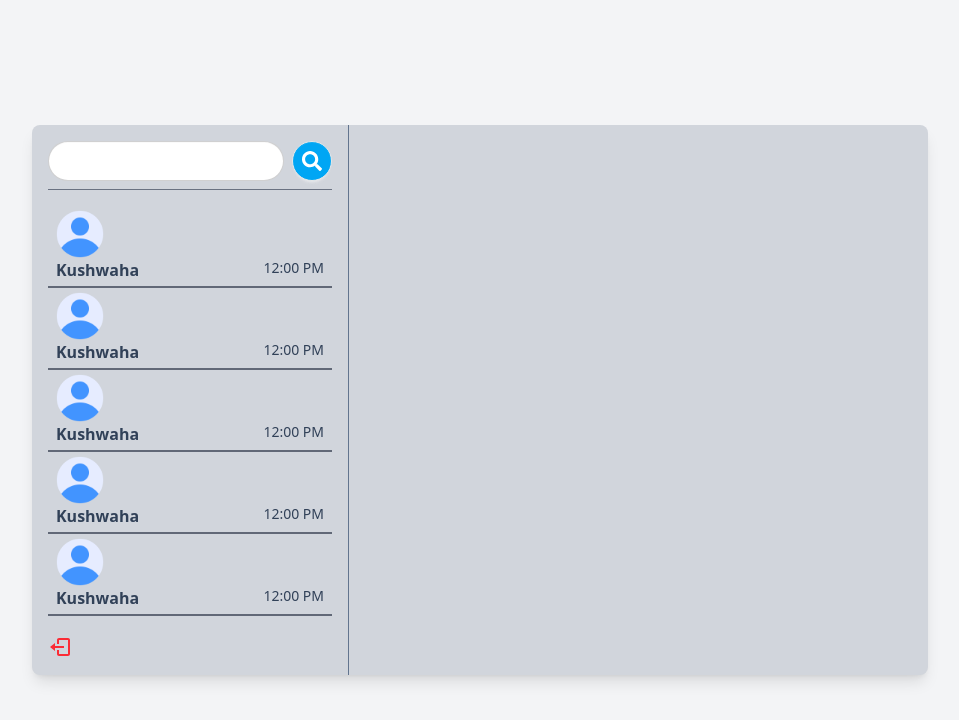
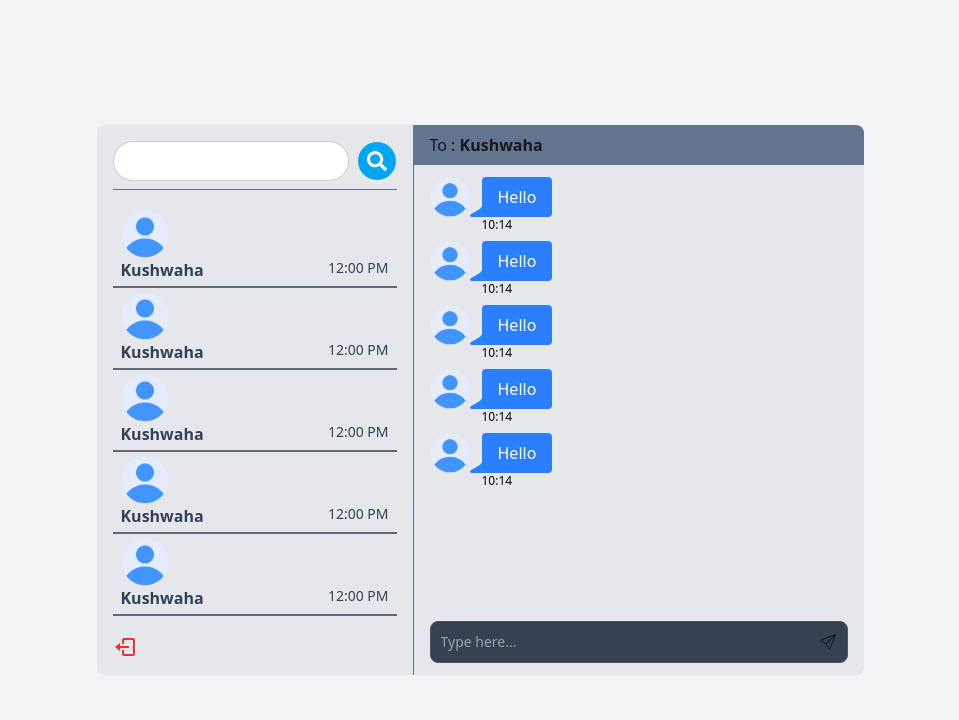
Before and after one commit to princekumar983777/Live-Chat-Application, a React (Vite) app in the folder frontend/: page / in a window 1280 px wide. Shown: the top 720 px of the page, without its empty margins (160-1119 px from the left). Built offline with nearby package versions, Linux system fonts and the light colour scheme.

Commit message:
frontend : home page chat part

```diff
--- /dev/null
+++ b/frontend/src/components/Messages/MessageContainer.jsx
@@ -0,0 +1,22 @@
+import React from 'react'
+import Messages from './messages'
+import MessageInput from './MessageInput'
+
+const MessageContainer = () => {
+    return (
+        <div className='md:min-w-[450px] flex flex-col'>
+            <>
+                {/* Header */}
+                <div className='bg-slate-500 px-4 py-2 mb-2'>
+                    <span className='label-text'>To : </span>
+                    <span className='text-grey-900 font-bold'>Kushwaha</span>
+                </div>
+
+                < Messages/>
+                <MessageInput />
+            </>
+        </div>
+    )
+}
+
+export default MessageContainer
--- /dev/null
+++ b/frontend/src/components/Messages/MessageInput.jsx
@@ -0,0 +1,18 @@
+import React from 'react'
+import { BsSend } from 'react-icons/bs'
+const MessageInput = () => {
+  return (
+    <form className='px-4 my-3 '>
+        <div className='w-full relative'>
+            <input type="text" placeholder='Type here...' className='border text-sm rounded-lg block w-full p-2.5 bg-gray-700 border-gray-600 text-white' />
+
+            <button type ='submit' className='absolute inset-y-0 end-0 flex items-center pe-3 cursor:pointer hover:text-blue-600 rounded-lg transition-all duration-200 ease-in-out'>
+                <BsSend />
+            </button>
+        </div>
+
+    </form>
+  )
+}
+
+export default MessageInput
--- /dev/null
+++ b/frontend/src/components/Messages/message.jsx
@@ -0,0 +1,20 @@
+import React from 'react'
+import userlogo from '../../assets/user.png'
+
+const Message = () => {
+    return (
+        <div className='chat chat-start' >
+            <div className="chat-image  avatar">
+                <div className="w-10 rounded-full">
+                    <img src={userlogo} alt="User Logo" />
+                </div>
+            </div>
+
+            <div className = "chat-bubble text-white bg-blue-500">Hello</div>
+
+            <div className='chat-footer oopacity-50 text-xs flex gap-1 items-center text-slate-950' >10:14</div>
+        </div>
+    )
+}
+
+export default Message
--- /dev/null
+++ b/frontend/src/components/Messages/messages.jsx
@@ -0,0 +1,17 @@
+import React from 'react'
+import Message from './message'
+
+const messages = () => {
+  return (
+    <div className='px-4 flex-1 overflow-auto'>
+        <Message />
+        <Message />
+        <Message />
+        <Message />
+        <Message />
+
+    </div>
+  )
+}
+
+export default messages
--- a/frontend/src/pages/Home.jsx
+++ b/frontend/src/pages/Home.jsx
@@ -1,14 +1,18 @@
 import React from 'react'
 import Sidebar from '../components/sidebar/sidebar'
+import MessageContainer from '../components/Messages/MessageContainer'
 
 const home = () => {
   return (
-    <div className=' w-full flex items-center justify-center h-screen bg-gray-100'>
-      <div className='flex sm:h-[450px] md:h-[550px] w-full max-w-4xl rounded-lg overflow-hidden bg-gray-300 shadow-lg'>
+
+      <div className='flex sm:h-[450px] md:h-[550px] rounded-lg overflow-hidden bg-gray-200 '>
         <Sidebar />
+
+        <MessageContainer />
+
         {/* Add more content here if needed */}
       </div>
-    </div>
+
   )
 }
 
```
